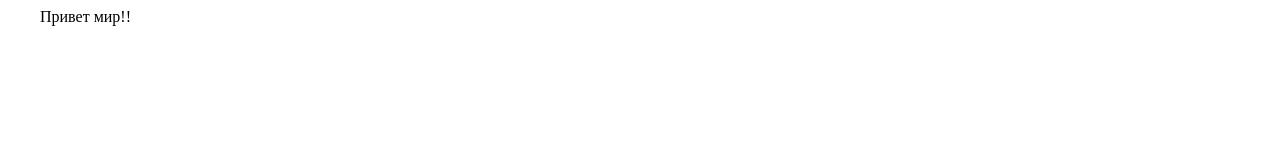
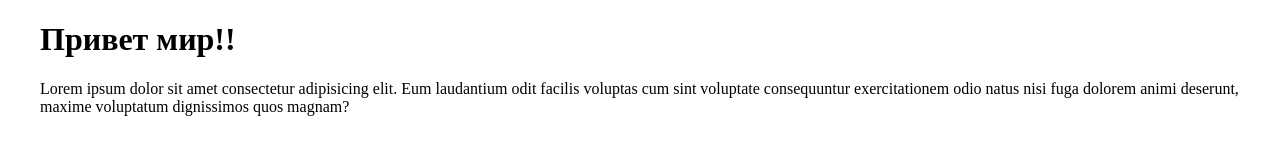
Before and after one commit to Mihail-Zhuravlev/web, a website: page index.html in a window 1280 px wide. Drawn offline with Linux system fonts and the light colour scheme.

Commit message:
Последняя версия

```diff
--- a/index.html
+++ b/index.html
@@ -11,7 +11,8 @@
 <body>
     <header class="header" id="header">
         <div class="container">
-            Привет мир!!
+            <h1>Привет мир!!</h1>
+            <p>Lorem ipsum dolor sit amet consectetur adipisicing elit. Eum laudantium odit facilis voluptas cum sint voluptate consequuntur exercitationem odio natus nisi fuga dolorem animi deserunt, maxime voluptatum dignissimos quos magnam?</p>
         </div>
     </header>
 
```
